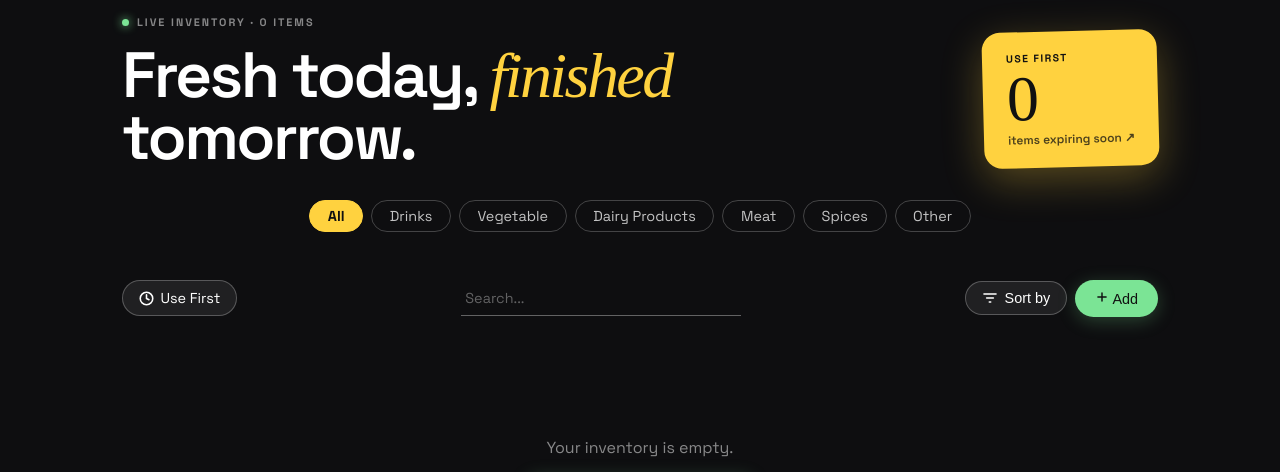
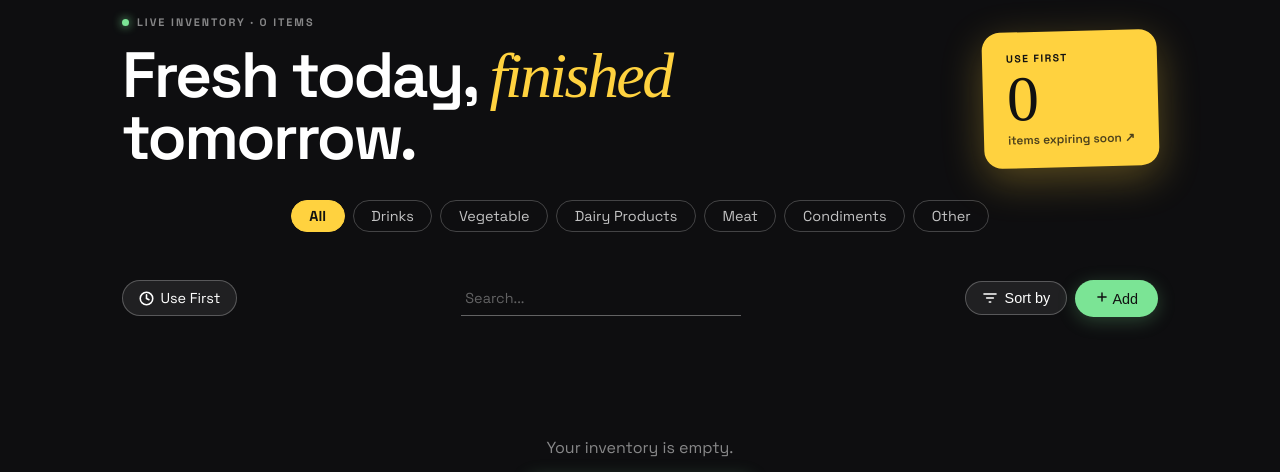
Before and after one commit to ohlunlacassi/fridge-manager-project, a Flask app: page / in a window 1280 px wide. Shown: the part 138-610 px from the top of the page. Run offline with Flask 3, Linux system fonts and the light colour scheme; the visitor is signed in with stand-in values (Sample User, id 1); data that the repository does not hold is empty; some web fonts are replaced.

Commit message:
Update category Condiments

```diff
--- a/app/templates/ingredients/dashboard.html
+++ b/app/templates/ingredients/dashboard.html
@@ -56,7 +56,7 @@ selectattr('expiry_status', 'in', ['warning', 'expired']) | list | length %} {#
       class="filter-tab {% if active_category == 'Condiments' %}active{% endif %}"
       data-category="Condiments"
     >
-      Spices
+      Condiments
     </button>
     <button
       class="filter-tab {% if active_category == 'Other' %}active{% endif %}"
```
